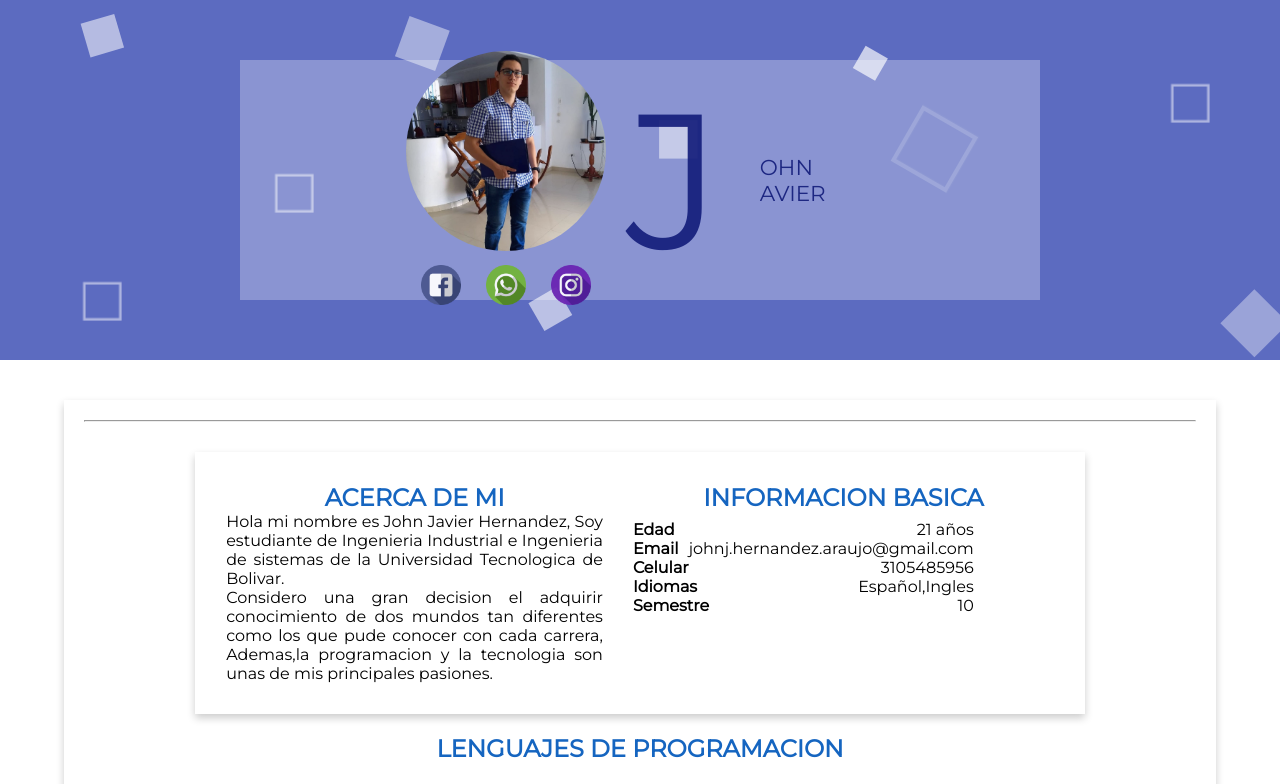
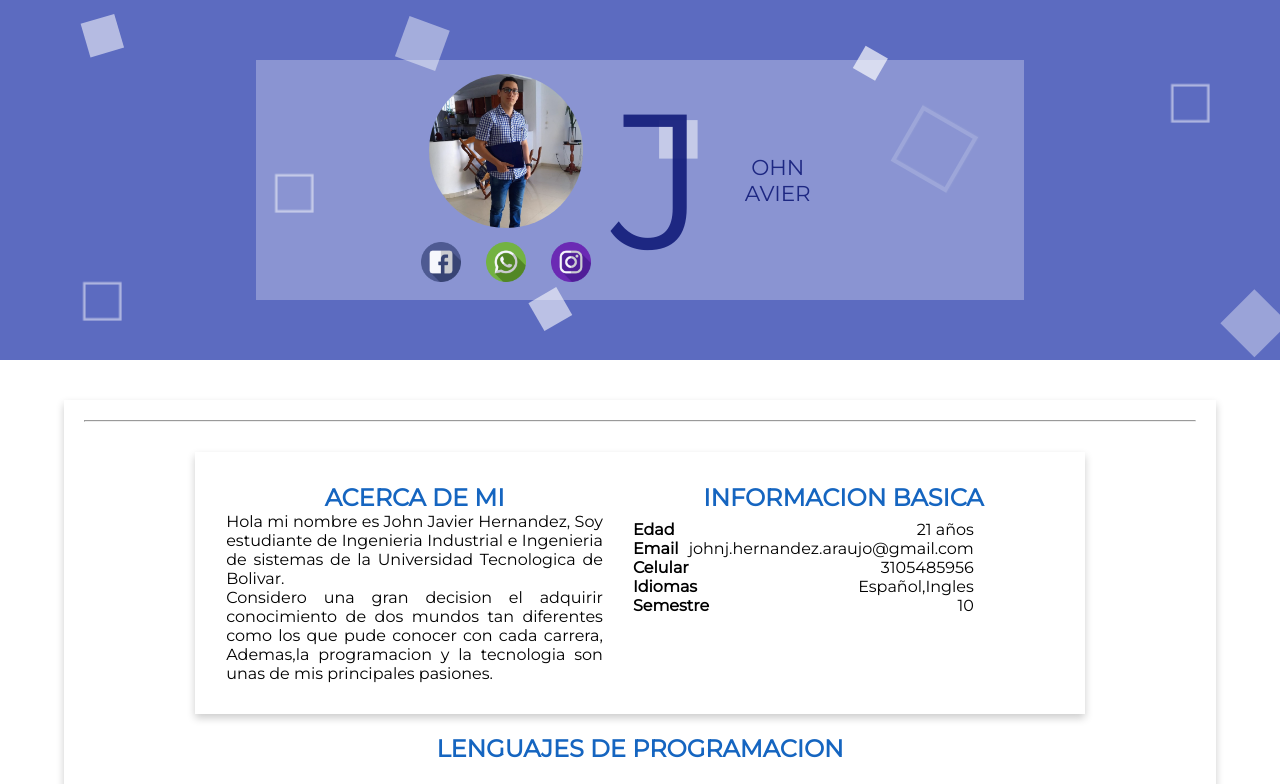
Before and after one commit to johnj-hernandez/HV, a plain HTML site: page index.html in a window 1280 px wide. Shown: the top 784 px of the page. Drawn offline with Linux system fonts and the light colour scheme; a web font is replaced by a local one.

Commit message:
some responsivness added to the typo

```diff
--- a/style.css
+++ b/style.css
@@ -38,7 +38,7 @@ https://codepen.io/melnik909/pen/qPjwvq
 
 #profile {
   border-radius: 50%;
-  width: 25vh;
+  width: 12vw;
 }
 
 /* algunos paddings y margenes para posicionar la hoja de vida en el centro */
--- a/typo.css
+++ b/typo.css
@@ -7,11 +7,12 @@
   left: 50%;
   background: rgba(255, 255, 255, 0.3);
   transform: translate(-50%, -50%);
-  width: 800px;
+  width: 60vw;
   height: 240px;
   display: flex;
   justify-content: center;
   align-items: center;
+  text-align: center;
   animation: show 7s;
   font-family: "Baskervville", serif;
   color: #1a237e;
@@ -61,3 +62,10 @@
     transform: scale(1);
   }
 }
+/* Responsive */
+@media screen and (max-width: 750px) {
+  #j,
+  #names {
+    display: none;
+  }
+}
```
